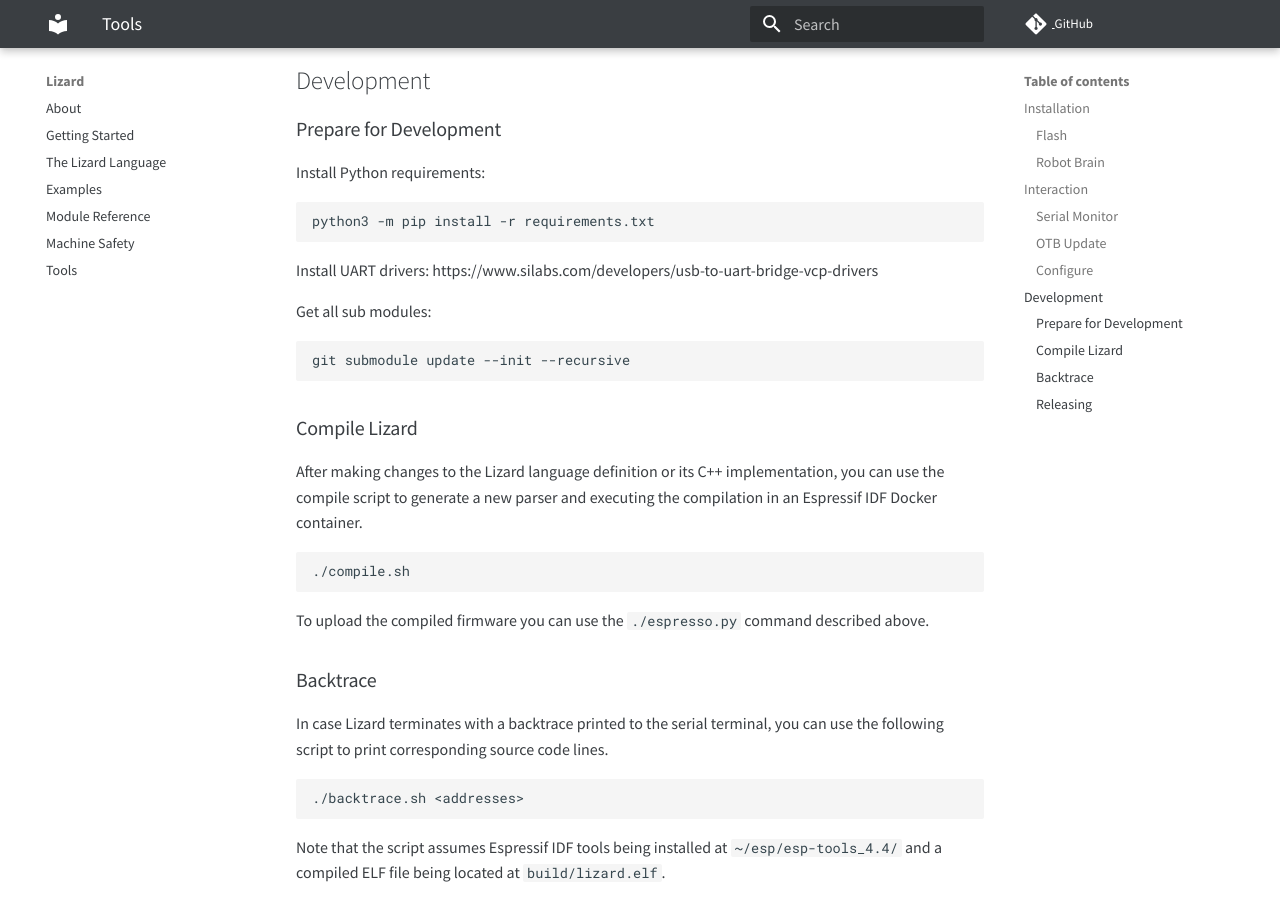
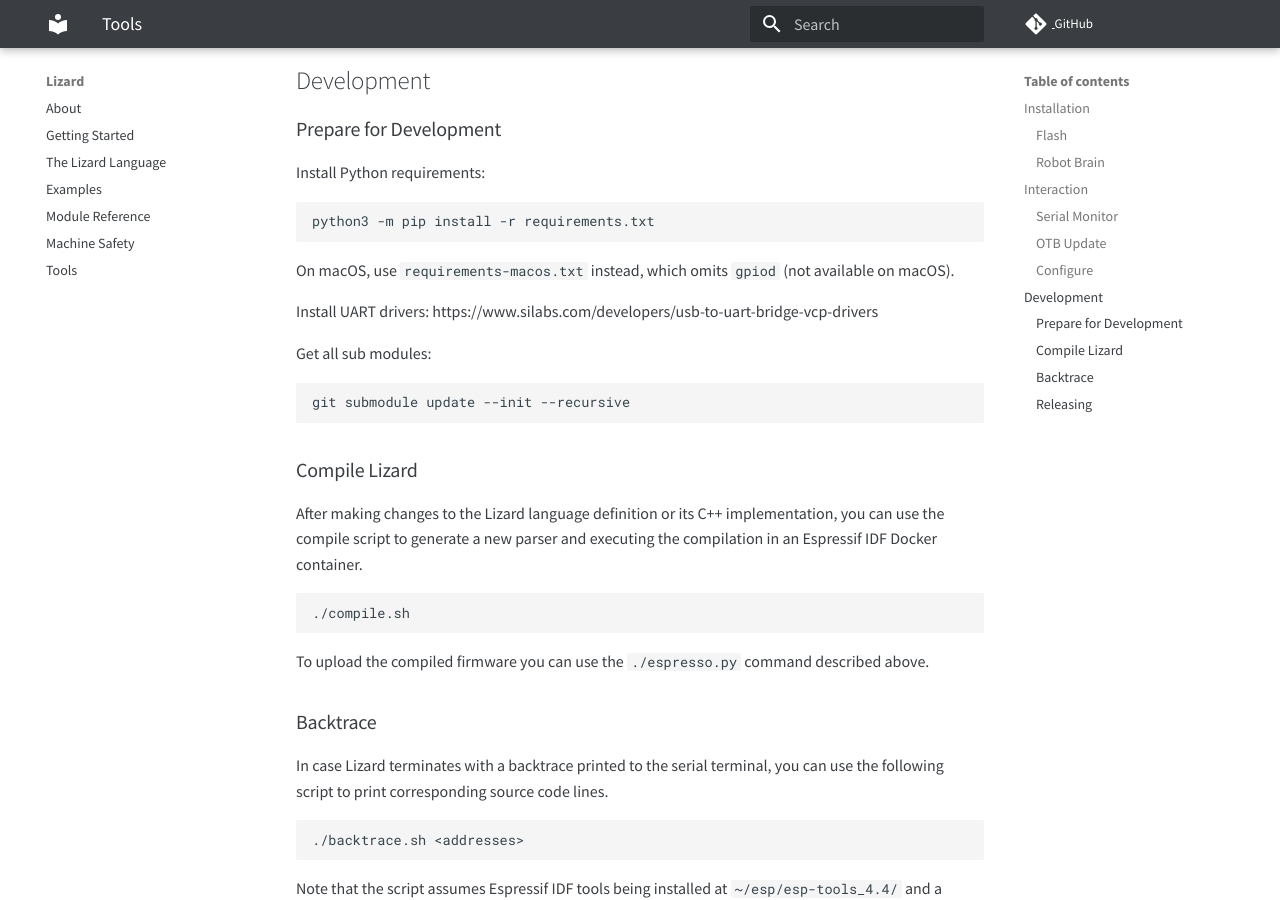
Before and after one commit to zauberzeug/lizard, an MkDocs documentation site: the page built from docs/tools.md, in a window 1280 px wide and 900 px high, scrolled down 3113 px. Built offline with MkDocs 1.6.1 and Material for MkDocs 9.7.7, drawn with Linux system fonts in a browser that asks for light colours; comment, search, counter and statistics services are not loaded.

Commit message:
split requirements into docs, macOS and all (#204)
Until now, anyone working on Lizard had to install the full requirements.txt, which pulls in gpiod (Linux-only, fails to install on macOS) and the docs toolchain (mkdocs & friends) regardless of what they're actually doing. That makes macOS development unnecessarily painful and bloats the docs CI job with packages it doesn't need.

This PR splits requirements.txt into three focused files:
* requirements-docs.txt — mkdocs, mkdocs-material, mdx-include
* requirements-macos.txt — esp-coredump, esptool, prompt_toolkit, pyserial (no gpiod)
* requirements.txt — extends requirements-macos.txt via -r and adds gpiod on top, so Linux behavior is unchanged

The docs job in .github/workflows/release.yml now installs requirements-docs.txt instead of the full set, and docs/tools.md got a short note pointing macOS developers to requirements-macos.txt.

````diff
--- a/docs/tools.md
+++ b/docs/tools.md
@@ -132,6 +132,8 @@
 python3 -m pip install -r requirements.txt
 ```
 
+On macOS, use `requirements-macos.txt` instead, which omits `gpiod` (not available on macOS).
+
 Install UART drivers: https://www.silabs.com/developers/usb-to-uart-bridge-vcp-drivers
 
 Get all sub modules:
--- /dev/null
+++ b/requirements-docs.txt
@@ -0,0 +1,3 @@
+mkdocs
+mkdocs-material
+mdx-include
--- /dev/null
+++ b/requirements-macos.txt
@@ -0,0 +1,4 @@
+esp-coredump
+esptool
+prompt_toolkit
+pyserial
````
Also changed, not shown: requirements.txt (+1 -7 lines), 1 other file.
